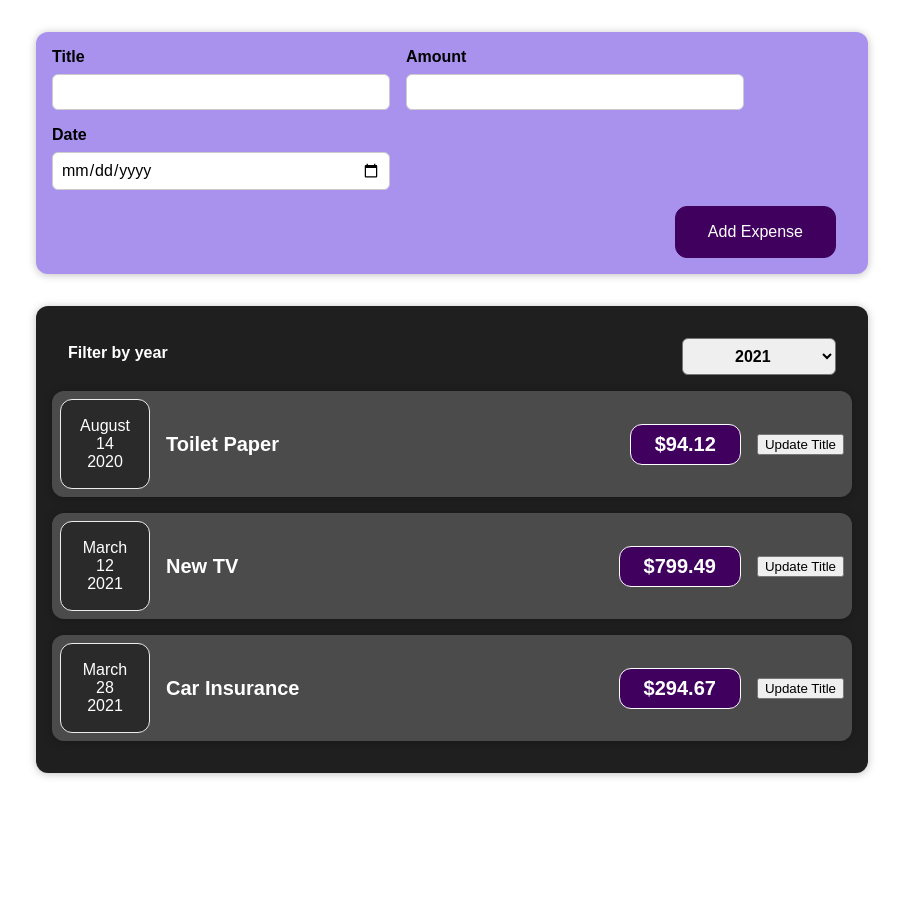
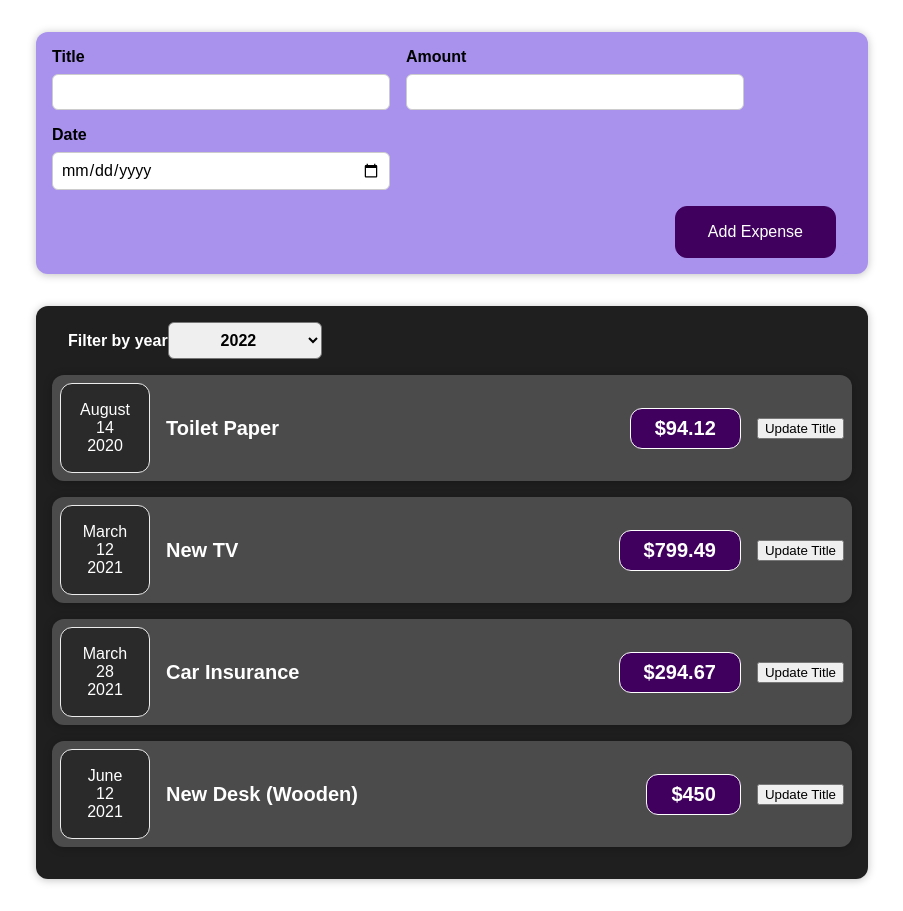
Before and after one commit to SivtsovaT/product-list-react, a React (Create React App) app: page / in a window 1280 px wide. Shown: the whole page, without its empty margins (188-1091 px from the left). Before the commit the page ends 805 px from the top, so only its background shows below. Built offline with nearby package versions, Linux system fonts and the light colour scheme.

Commit message:
- implemented the functionality of creating a new object in the form of JSX

```diff
--- a/src/components/Expenses/ExpenseFilter.js
+++ b/src/components/Expenses/ExpenseFilter.js
@@ -8,17 +8,15 @@ const ExpenseFilter = (props) => {
     }
 
     return (
-        <div className='expenses-filter'>
-            <div className='expenses-filter__control'>
+        <div className='expenses-filter' onChange={dropdownChangeHandler}>
             <label>Filter by year</label>
-                <select value={props.selected} onChange={dropdownChangeHandler}>
+            <select>
                 <option value='2022'>2022</option>
                 <option value='2021'>2021</option>
                 <option value='2020'>2020</option>
                 <option value='2019'>2019</option>
             </select>
         </div>
-        </div>
     )
 }
 
--- a/src/components/Expenses/Expenses.js
+++ b/src/components/Expenses/Expenses.js
@@ -14,21 +14,12 @@ const Expenses = (props) => {
     return (
         <div className='expenses'>
             <ExpenseFilter selected={filteredYear} onChangeFilter={filterChangeHandler}/>
-            <ExpenseItem
-                title={props.items[0].title}
-                amount={props.items[0].amount}
-                date={props.items[0].date}
-            />
-            <ExpenseItem
-                title={props.items[1].title}
-                amount={props.items[1].amount}
-                date={props.items[1].date}
-            />
-            <ExpenseItem
-                title={props.items[2].title}
-                amount={props.items[2].amount}
-                date={props.items[2].date}
-            />
+            {props.items.map((expense) => {
+                return <ExpenseItem title={expense.title}
+                                    amount={expense.amount}
+                                    date={expense.date}/>
+            })}
+
         </div>
     )
 }
```
Lines whose indentation alone changed are shown as unchanged.
